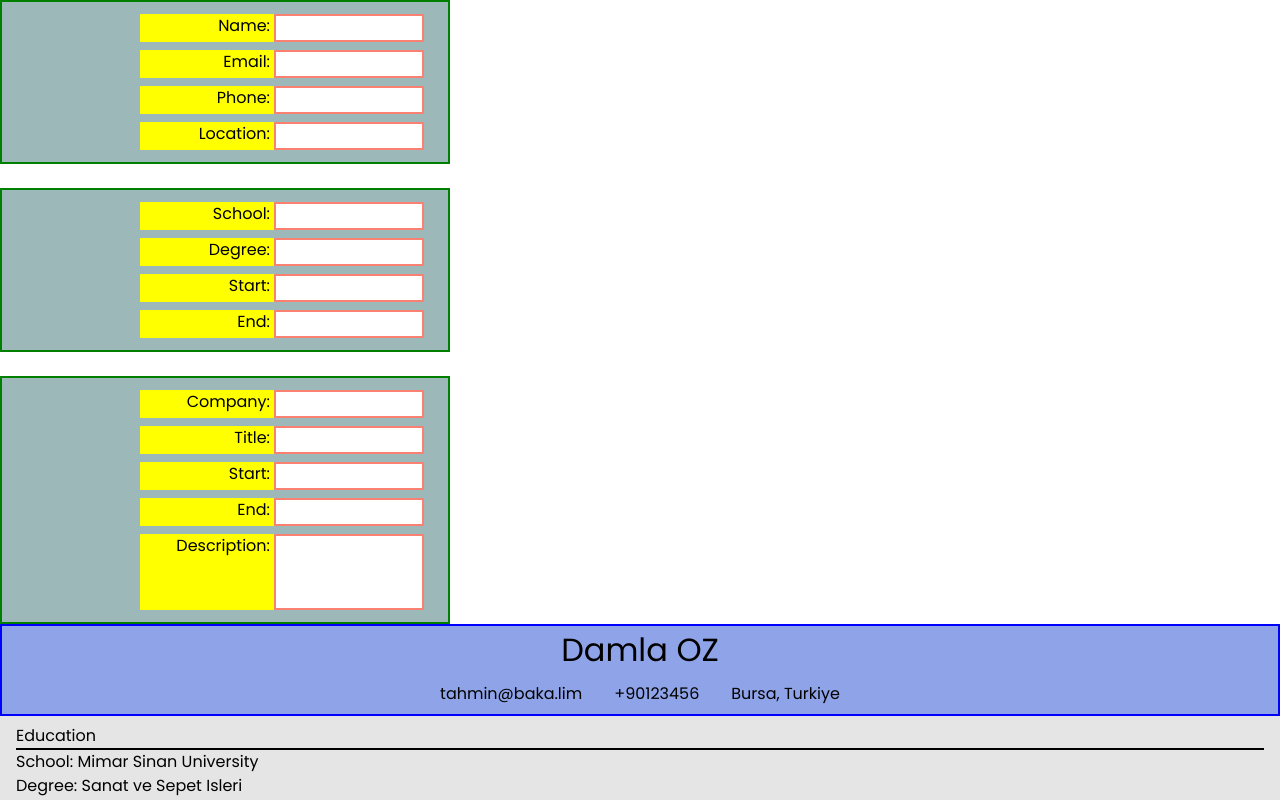
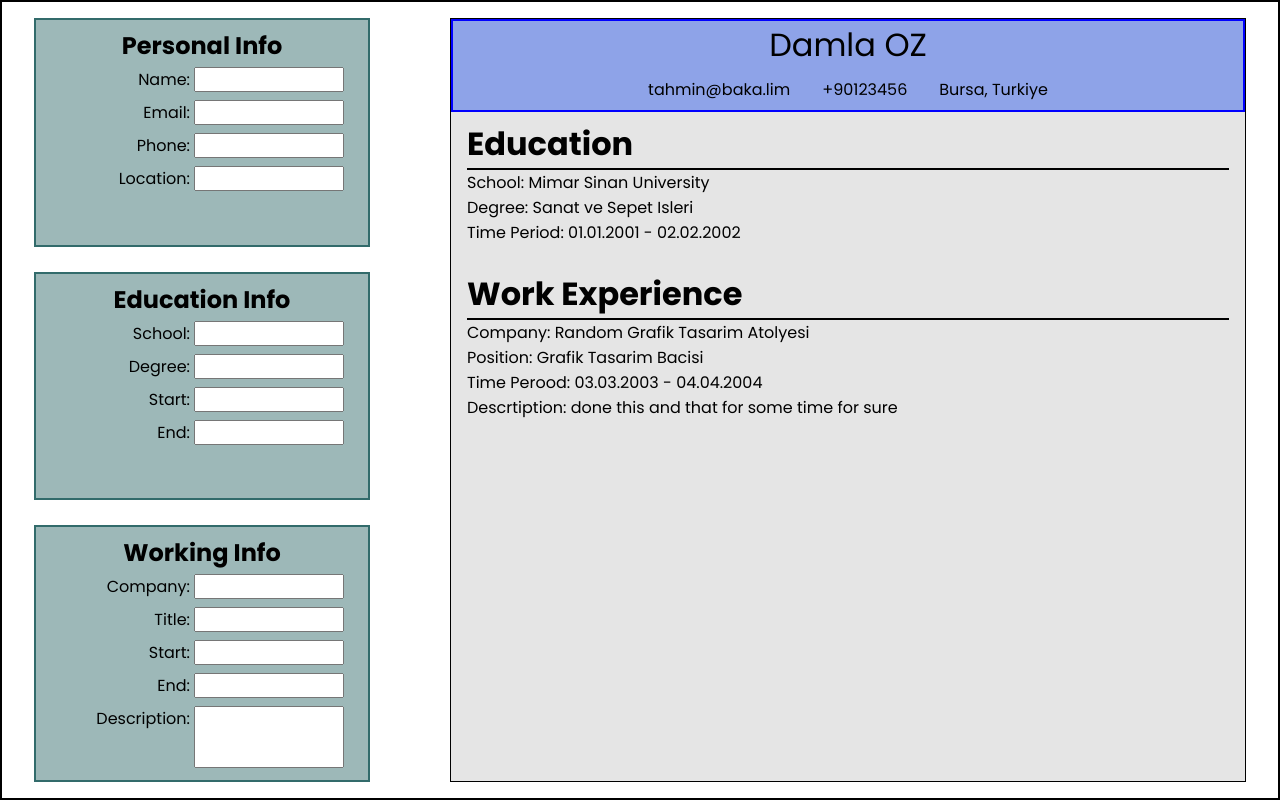
Before and after one commit to Tirnoch/cv-again, a React (Vite) app: page / in a window 1280 px wide. Shown: the top 800 px of the page. Built offline with nearby package versions, Linux system fonts and the light colour scheme.

Commit message:
basic css & initial functionality

```diff
--- a/src/App.jsx
+++ b/src/App.jsx
@@ -3,6 +3,7 @@ import Personal from './components/Personal';
 import Experience from './components/Experience';
 import Education from './components/Education';
 import Template from './components/Template';
+import './index.css';
 
 const App = () => {
   const [personal, setPersonal] = useState({
@@ -40,6 +41,8 @@ const App = () => {
 
   return (
     <>
+      <div className="container">
+        <div className="input-section">
           <Personal
             name={personal.name}
             email={personal.email}
@@ -64,6 +67,8 @@ const App = () => {
             description={experience.description}
             handleChange={handleExperienceChange}
           />
+        </div>
+        <div className="output-section">
           <Template
             name={personal.name}
             email={personal.email}
@@ -79,6 +84,8 @@ const App = () => {
             companyEnd={experience.endDate}
             companyDescription={experience.description}
           />
+        </div>
+      </div>
     </>
   );
 };
--- a/src/components/Education.jsx
+++ b/src/components/Education.jsx
@@ -3,6 +3,7 @@ const Education = ({ handleChange }) => {
   return (
     <>
       <div className="input-container">
+        <h2>Education Info</h2>
         <div className="input-segment">
           <label htmlFor={'school'}>School: </label>
           <input type="text" id={'school'} onChange={handleChange} />
--- a/src/components/Experience.jsx
+++ b/src/components/Experience.jsx
@@ -3,6 +3,7 @@ const Experience = ({ handleChange }) => {
   return (
     <>
       <div className="input-container">
+        <h2>Working Info</h2>
         <div className="input-segment">
           <label htmlFor="company">Company: </label>
           <input
--- a/src/components/Personal.jsx
+++ b/src/components/Personal.jsx
@@ -3,6 +3,7 @@ const Personal = ({ handleChange }) => {
   return (
     <>
       <div className="input-container">
+        <h2>Personal Info</h2>
         <div className="input-segment">
           <label htmlFor={'name'}>Name: </label>
           <input type="text" id={'name'} onChange={handleChange} />
--- a/src/components/Template.jsx
+++ b/src/components/Template.jsx
@@ -14,11 +14,9 @@ const Template = ({
   companyStart,
   companyEnd,
   companyDescription,
-  handleChange,
 }) => {
   return (
     <>
-      <div className="cv-container">
       <div className="primary-segment">
         <p id="title-name">{name}</p>
         <div className="personal-info">
@@ -47,7 +45,6 @@ const Template = ({
           <p>Descrtiption: {companyDescription}</p>
         </div>
       </div>
-      </div>
     </>
   );
 };
--- a/src/index.css
+++ b/src/index.css
@@ -1,5 +1,37 @@
 @import url('https://fonts.googleapis.com/css2?family=Poppins:wght@400;500;600;700&display=swap');
 
-@tailwind base;
-@tailwind components;
-@tailwind utilities;
+*,
+*::before,
+*::after {
+  box-sizing: border-box;
+  margin: 0;
+  padding: 0;
+}
+.container {
+  display: grid;
+  min-width: 100vw;
+  border: 2px solid black;
+  grid-template-areas: 'input output';
+  grid-template-columns: 1fr 3fr;
+  gap: 1rem;
+  height: 100vh;
+}
+.input-section {
+  grid-area: input;
+  margin: 1rem 2rem;
+  display: flex;
+  flex-direction: column;
+}
+.output-section {
+  grid-area: output;
+  display: flex;
+  flex-direction: column;
+  margin: 1rem 2rem;
+  border: 1px solid black;
+}
+@media (max-width: 450px) {
+  .container {
+    display: flex;
+    flex-direction: column;
+  }
+}
--- a/src/input.css
+++ b/src/input.css
@@ -8,13 +8,18 @@
 
 .input-container {
   background-color: rgba(1, 72, 72, 0.383);
-  border: 2px solid green;
+  border: 2px solid rgba(1, 72, 72, 0.683);
   display: flex;
   flex-direction: column;
   align-items: flex-end;
   flex-wrap: wrap;
+  flex: 1;
   max-width: 450px;
   padding: 0.5rem 1rem;
+}
+.input-container > h2 {
+  align-self: center;
+  font-size: 1.5rem;
 }
 .input-segment {
   padding: 0.25rem 0.5rem;
@@ -22,11 +27,9 @@
   display: flex;
 }
 .input-segment > input {
-  border: 2px solid salmon;
   width: 150px;
 }
 .input-segment > label {
-  background-color: yellow;
   flex: 1;
   display: flex;
   justify-content: flex-end;
@@ -34,12 +37,6 @@
 }
 .input-segment > textarea {
   resize: none;
-  border: 2px solid salmon;
+
   width: 150px;
 }
-
-@media (max-width: 450px) {
-  .input-container {
-    border: 2px solid orange;
-  }
-}
--- a/src/template.css
+++ b/src/template.css
@@ -30,6 +30,7 @@
 .secondary-segment {
   background-color: rgba(0, 0, 0, 0.1);
   padding: 0.5rem 1rem;
+  flex: 1;
 }
 .minor-segment > h1 {
   border-bottom: 2px solid black;
```
Lines whose indentation alone changed are shown as unchanged.
